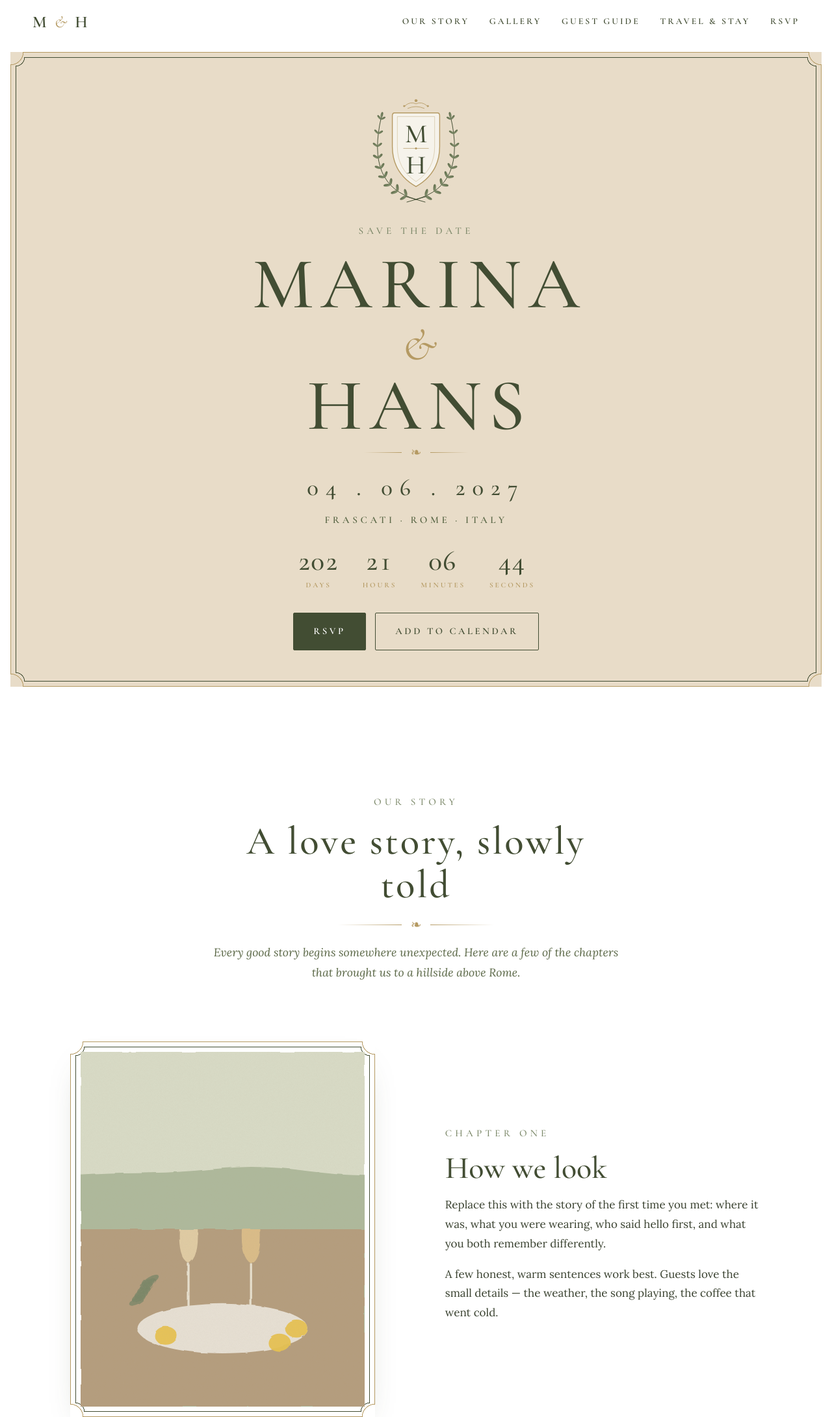
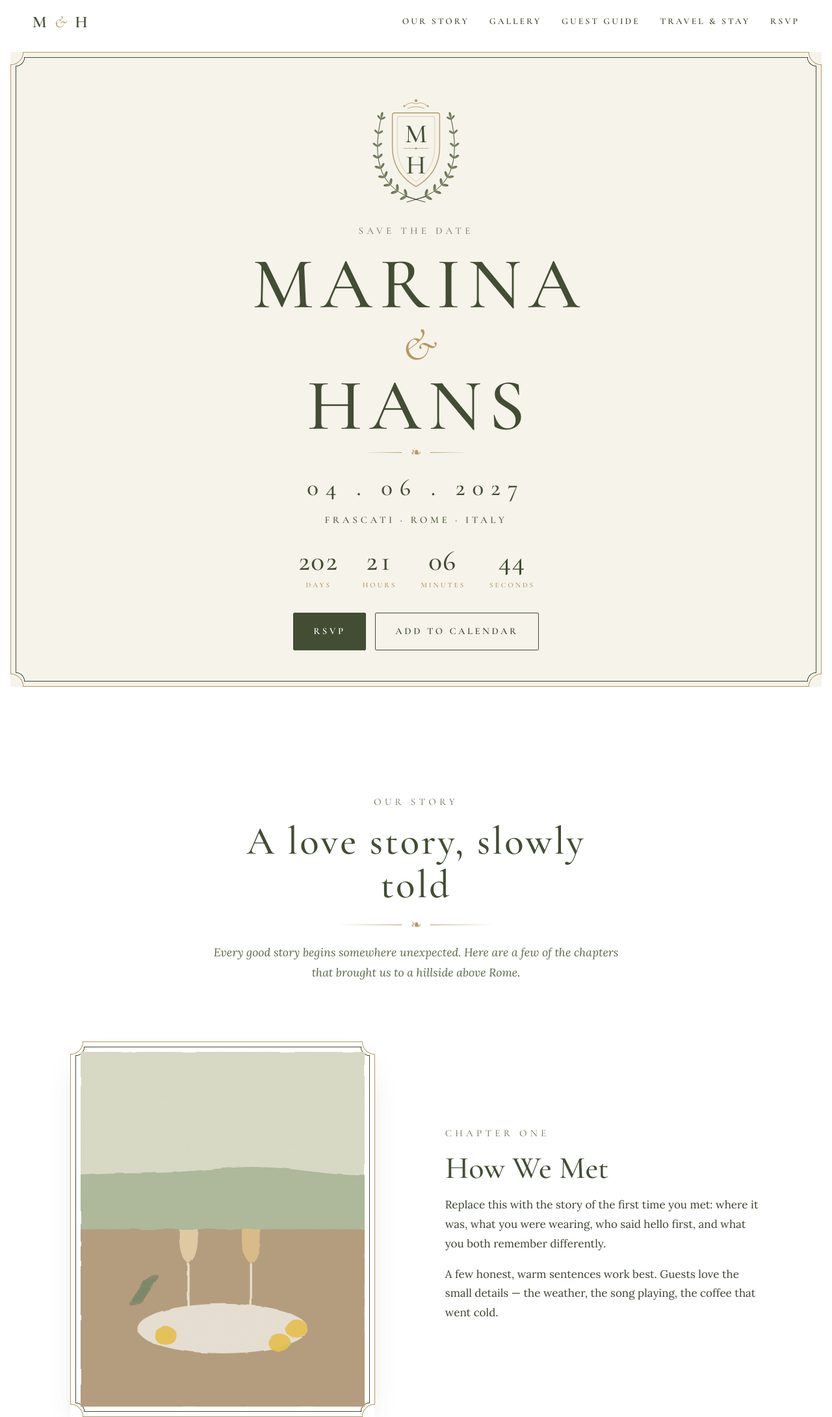
Before and after one commit to ninadmarques/site-casamento, a website built with Vite: page index.html in a window 1280 px wide. Shown: the top 2181 px of the page at 65% size. Built offline with nearby package versions, Linux system fonts and the light colour scheme.

Commit message:
Restore hero background (#f6f3eb) and chapter title 'How We Met'
Co-Authored-By: Claude Sonnet 5.5 <noreply@anthropic.com>

```diff
--- a/src/content/story.js
+++ b/src/content/story.js
@@ -9,7 +9,7 @@ export const story = {
   chapters: [
     {
       kicker: 'Chapter One',
-      title: 'How we look',
+      title: 'How We Met',
       image: '/images/story/story-01-how-we-met.svg',
       alt: 'Placeholder illustration of an aperitivo table',
       text: [
--- a/src/styles.css
+++ b/src/styles.css
@@ -155,7 +155,7 @@ p { margin: 0 0 1em; }
 
 /* ── Hero ── */
 .hero { position: relative; margin-top: calc(var(--nav-h) * -1); padding: calc(var(--nav-h) + 12px) 16px 24px; min-height: 100svh; display: flex; }
-.hero__frame { flex: 1; background: #e8dcc8; display: flex; }
+.hero__frame { flex: 1; background: #f6f3eb; display: flex; }
 .hero__inner { margin: auto; padding: clamp(40px, 7vh, 80px) 20px clamp(40px, 7vh, 72px); text-align: center; width: min(760px, 100%); }
 .hero__crest { width: clamp(150px, 22vw, 210px); margin: 0 auto 1.4rem; }
 .crest { width: 100%; height: auto; display: block; overflow: visible; }
```
